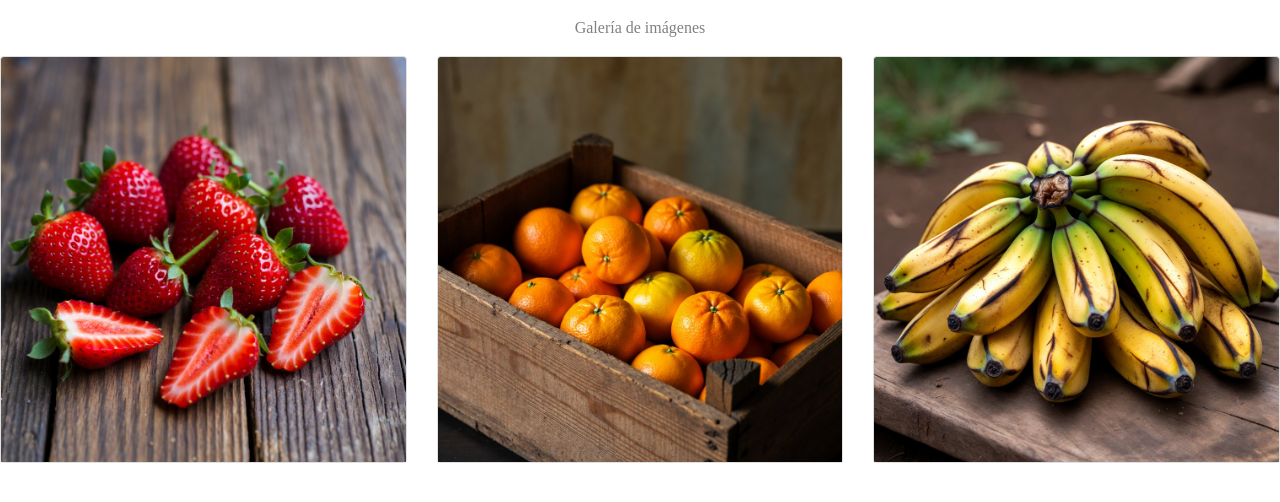
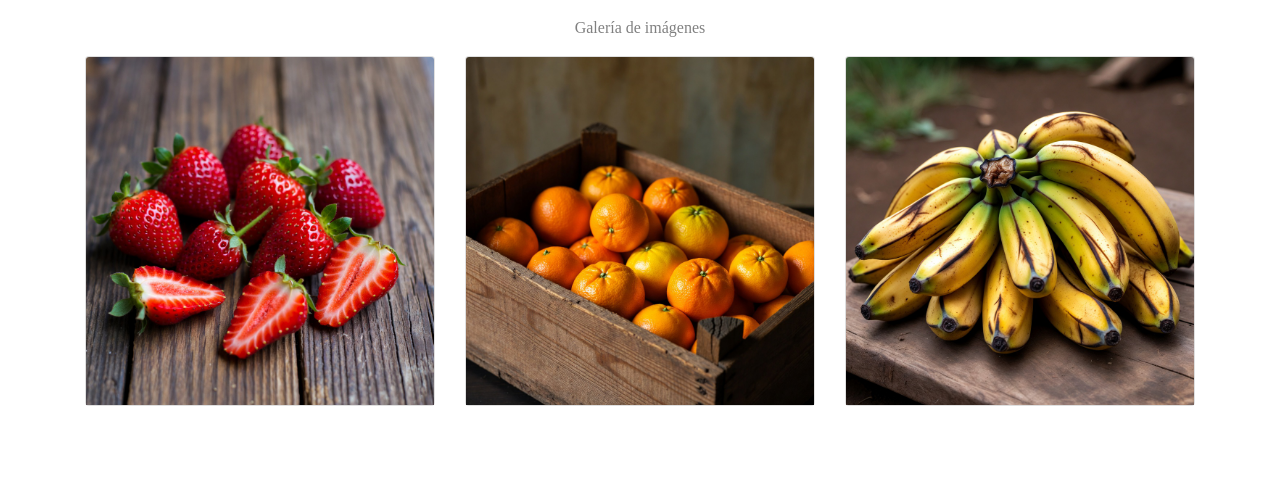
Before and after one commit to profesor-ai-2030/urls, a plain HTML site: page index.html in a window 1280 px wide. Drawn offline with nearby package versions, Linux system fonts and the light colour scheme.

Commit message:
Add files via upload

```diff
--- a/index.html
+++ b/index.html
@@ -18,6 +18,8 @@
     <p>
         <center>Galería de imágenes</center>
     </p>
+    <div class="container">
+        <center>
             <div class="card-deck">
                 <div class="card">
                     <img src="pack_de_fresas.jpg" class="card-img-top" alt="...">
@@ -29,6 +31,8 @@
                     <img src="pack_de_platanos.jpg" class="card-img-top" alt="...">
                 </div>
             </div>
+        </center>
+    </div>
     <script src="https://cdn.jsdelivr.net/npm/jquery@3.5.1/dist/jquery.slim.min.js"
         integrity="sha384-DfXdz2htPH0lsSSs5nCTpuj/zy4C+OGpamoFVy38MVBnE+IbbVYUew+OrCXaRkfj"
         crossorigin="anonymous"></script>
```
Also changed, not shown: categoria_fruta.jpg (added), categoria_verdura.jpg (added). Lines whose indentation alone changed are shown as unchanged.
